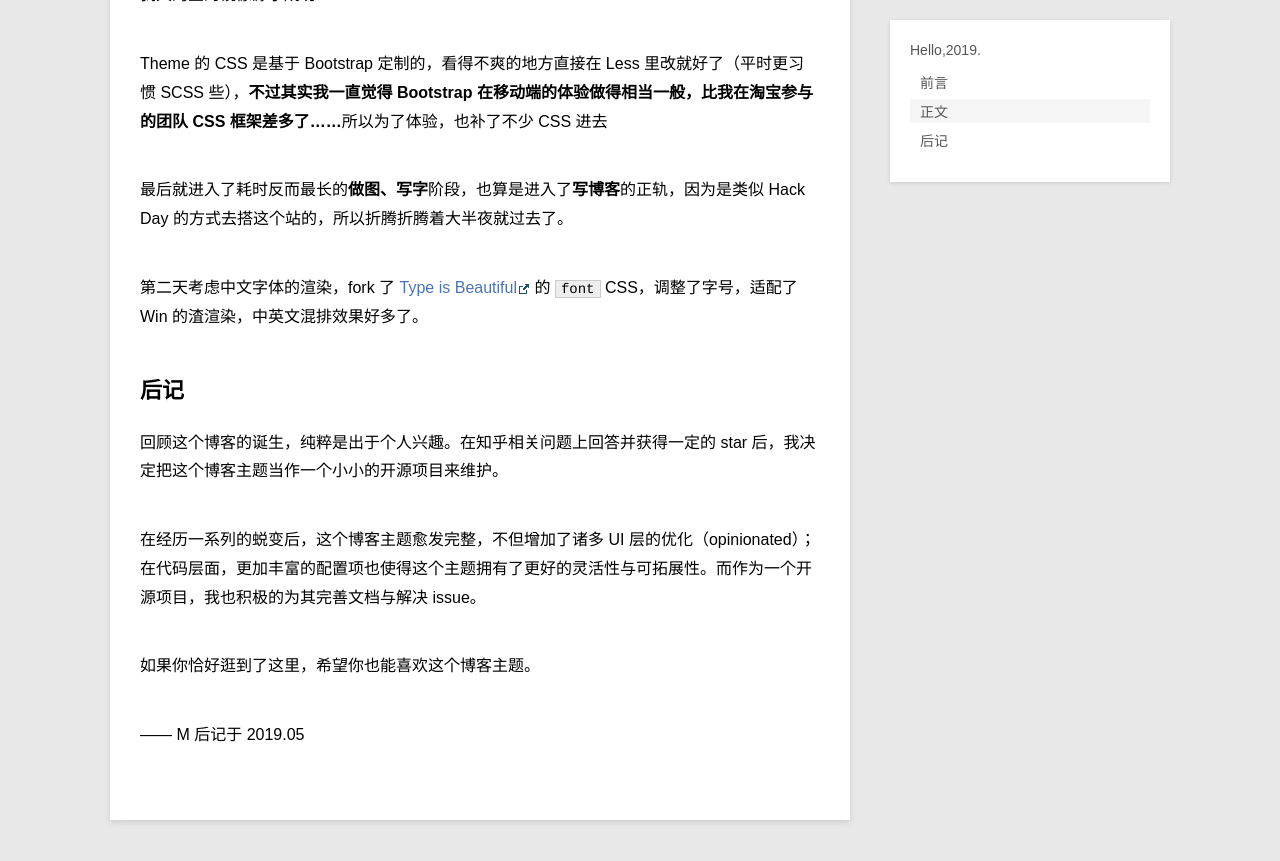
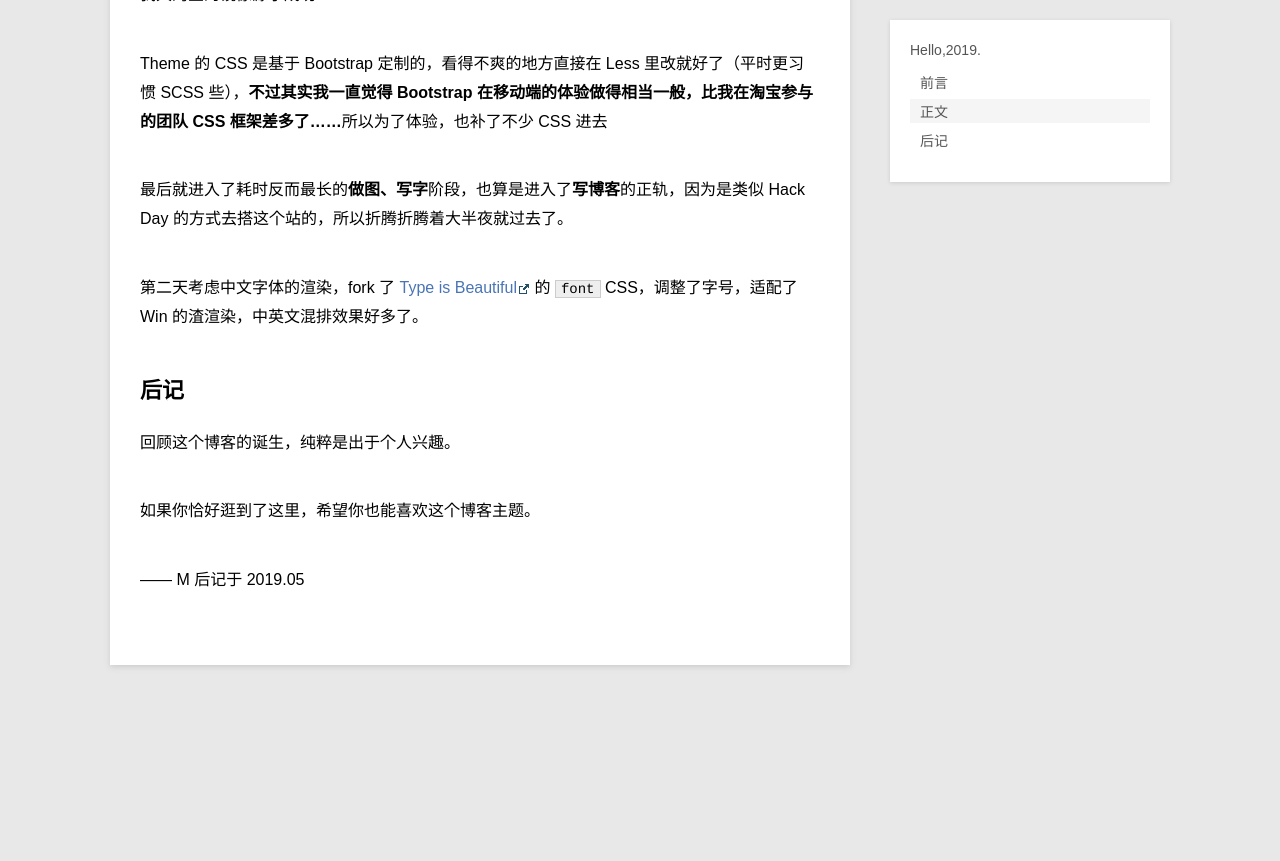
Before and after one commit to melony315/M, a Jekyll site: the page built from _posts/blog/2019-05-25-hello-2019.markdown, in a window 1280 px wide and 900 px high, scrolled down 1676 px. Shown: the top 861 px of the window. Built offline with Jekyll 4.4.1, drawn with Linux system fonts in a browser that asks for light colours; Markdown is read by kramdown in place of the engine named in the settings; comment, search, counter and statistics services are not loaded; after the commit the page ends 2421 px from its top, so only the background shows below that.

Commit message:
Update 2019-05-25-hello-2019.markdown

```diff
--- a/_posts/blog/2019-05-25-hello-2019.markdown
+++ b/_posts/blog/2019-05-25-hello-2019.markdown
@@ -65,9 +65,7 @@ Theme 的 CSS 是基于 Bootstrap 定制的，看得不爽的地方直接在 Les
 
 ## 后记
 
-回顾这个博客的诞生，纯粹是出于个人兴趣。在知乎相关问题上回答并获得一定的 star 后，我决定把这个博客主题当作一个小小的开源项目来维护。
-
-在经历一系列的蜕变后，这个博客主题愈发完整，不但增加了诸多 UI 层的优化（opinionated）；在代码层面，更加丰富的配置项也使得这个主题拥有了更好的灵活性与可拓展性。而作为一个开源项目，我也积极的为其完善文档与解决 issue。
+回顾这个博客的诞生，纯粹是出于个人兴趣。
 
 如果你恰好逛到了这里，希望你也能喜欢这个博客主题。
 
```
